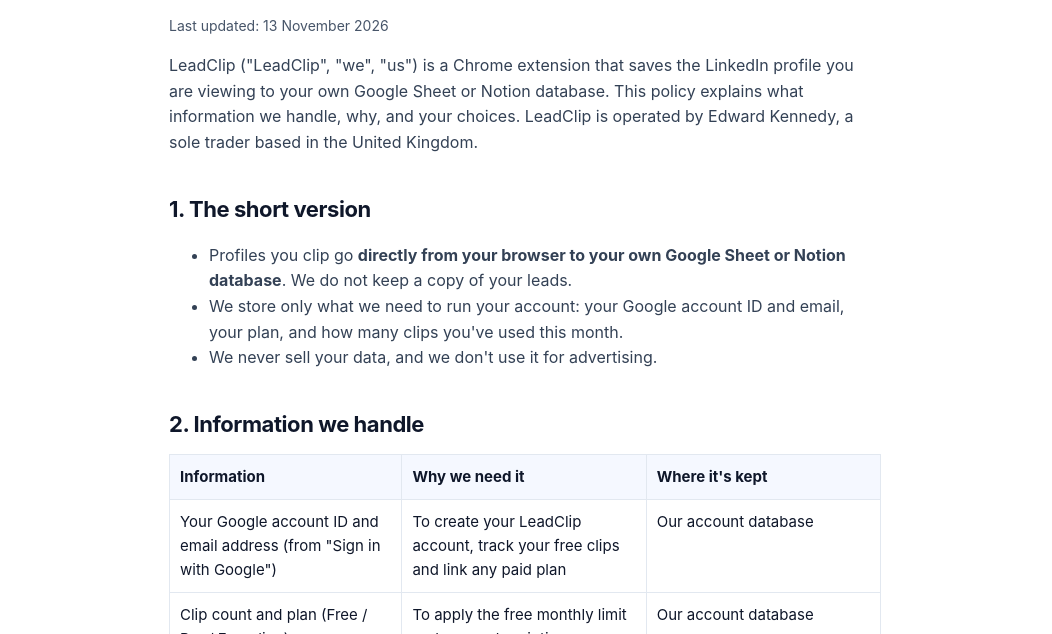
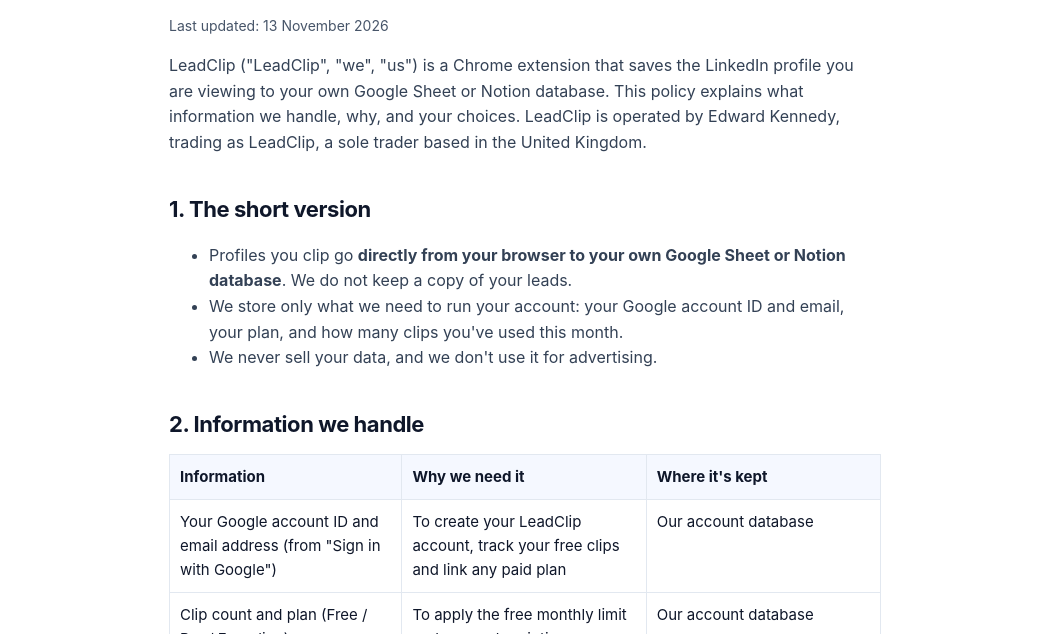
Before and after one commit to izaiah2012-cell/leadclip-site, a plain HTML site: page privacy.html in a window 1280 px wide. Shown: the part 166-800 px from the top of the page, without its empty margins (115-1167 px from the left). Drawn offline with Linux system fonts and the light colour scheme.

Commit message:
Add files via upload

```diff
--- a/privacy.html
+++ b/privacy.html
@@ -19,7 +19,7 @@
     <h1>Privacy Policy</h1>
     <p class="updated">Last updated: 13 November 2026</p>
 
-    <p>LeadClip ("LeadClip", "we", "us") is a Chrome extension that saves the LinkedIn profile you are viewing to your own Google Sheet or Notion database. This policy explains what information we handle, why, and your choices. LeadClip is operated by Edward Kennedy, a sole trader based in the United Kingdom.</p>
+    <p>LeadClip ("LeadClip", "we", "us") is a Chrome extension that saves the LinkedIn profile you are viewing to your own Google Sheet or Notion database. This policy explains what information we handle, why, and your choices. LeadClip is operated by Edward Kennedy, trading as LeadClip, a sole trader based in the United Kingdom.</p>
 
     <h2>1. The short version</h2>
     <ul>
```
Also changed, not shown: terms.html (+1 -1 lines).
